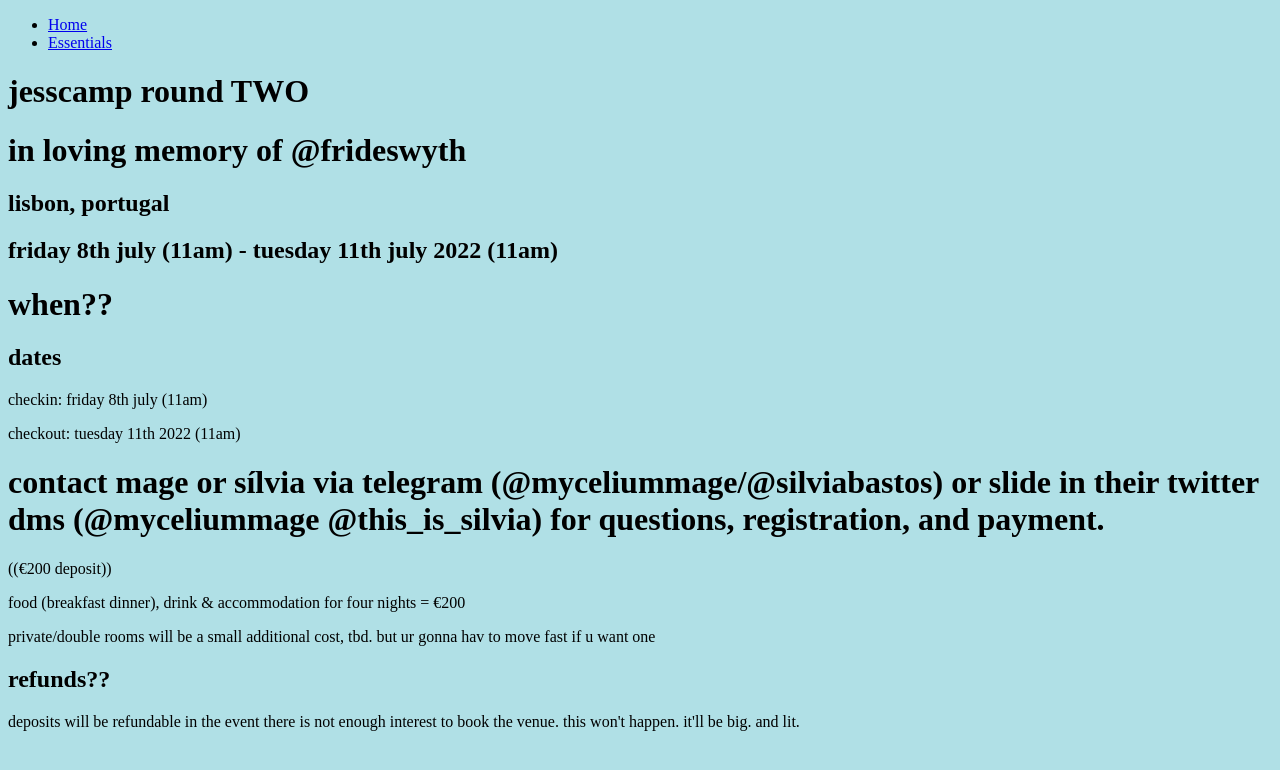
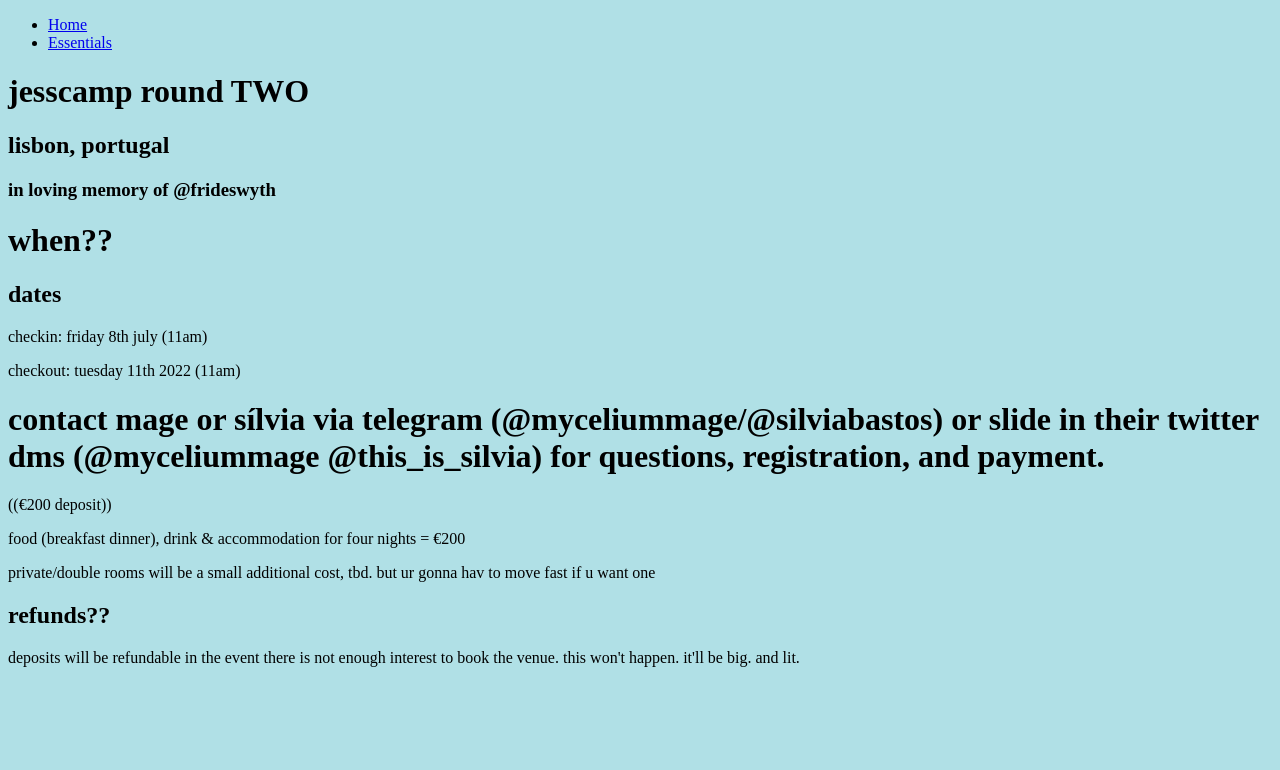
Before and after one commit to myceliummage/mage.af, a plain HTML site: page jesscamptwo.html in a window 1280 px wide. Drawn offline with Linux system fonts and the light colour scheme.

Commit message:
Update jesscamptwo.html

```diff
--- a/jesscamptwo.html
+++ b/jesscamptwo.html
@@ -14,9 +14,8 @@
     <div class="section splash">
         <div class="text">
             <h1>jesscamp round TWO</h1>
-            <h1>in loving memory of @frideswyth</h1>
-            <h2>lisbon, portugal</h2>
-            <h2>friday 8th july (11am) - tuesday 11th july 2022 (11am)</h2>
+            <h2>lisbon, portugal</h1>
+            <h3>in loving memory of @frideswyth</h2>
             </div>
         </div>
 
```
